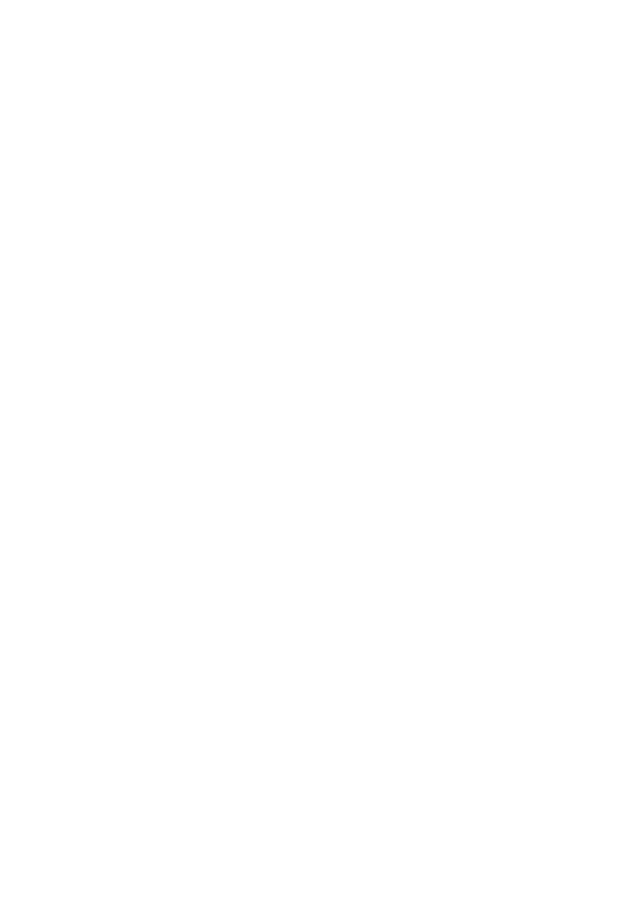
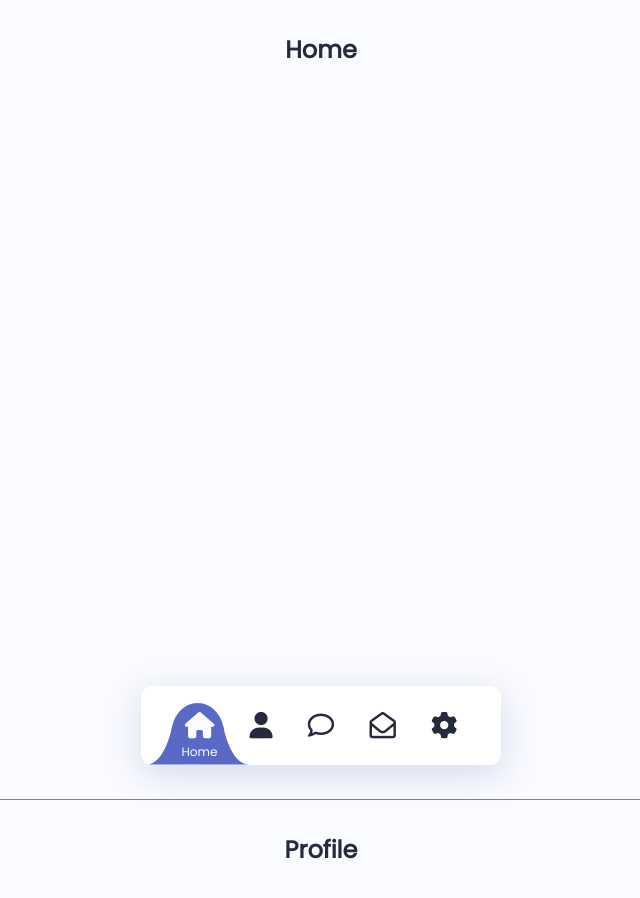
Before and after one commit to DummyKen/liquid-navigation-menu, a plain HTML site: page index.html in a window 1280 px wide. Shown: the top 898 px of the page, without its empty margins (319-959 px from the left). Before the commit the page ends 800 px from the top, so only its background shows below. Drawn offline with Linux system fonts and the light colour scheme.

Commit message:
project finished

```diff
--- a/css/styles.css
+++ b/css/styles.css
@@ -0,0 +1,164 @@
+@import url('https://fonts.googleapis.com/css2?family=Poppins&display=swap');
+
+:root {
+    /*========== Colors ==========*/
+    --first-color: hsl(231, 48%, 56%);
+    --title-color: hsl(231, 24%, 20%);
+    --text-color: hsl(231, 4%, 45%);
+    --body-color: hsl(231, 100%, 99%);
+    --container-color: #fff;
+
+    /*========== Font and typography ==========*/
+    --body-font: 'Poppins', sans-serif;
+    --tiny-font-size: .625rem;
+  }
+
+  @media screen and (min-width: 968px) {
+    :root {
+      --tiny-font-size: .688rem;
+    }
+  }
+
+*{
+    margin: 0;
+    padding: 0;
+    box-sizing: border-box;
+}
+
+html{
+    scroll-behavior: smooth;
+}
+
+body{
+    font-family: var(--body-font);
+    background-color: var(--body-color);
+    color: var(--text-color);
+}
+ul{
+    list-style: none;
+}
+a{
+    text-decoration: none;
+}
+
+/* main container */
+.container{
+    max-width: 968px;
+    margin-left: 1.5rem;
+    margin-right: 1.5rem;
+}
+.container section{
+    height: 100vh;
+    padding: 2rem 0;
+    border-bottom: 0.5px solid grey;
+}
+.container h2{
+    text-align: center;
+    color: var(--title-color);
+}
+
+/* navbar */
+.nav{
+    position: fixed;
+    bottom: 2rem;
+    left: 0;
+    right: 0;
+    width: 328px;
+    height: 72px;
+    background-color: var(--container-color);
+    box-shadow: 0 8px 32px hsla(231, 44%, 45%, .2);
+    margin: 0 auto;
+    padding: 1.5rem .5rem;
+    border-radius: .65rem;
+    overflow: hidden;
+}
+
+.nav__list{
+    display: flex;
+    justify-content: center;
+    column-gap: 2rem;
+}
+
+.nav__link{
+    display: flex;
+    flex-direction: column;
+    align-items: center;
+}
+.nav__link i{
+    font-size: 1.5rem;
+    color: var(--title-color);
+    z-index: 20;
+    transition: .3s;
+}
+
+.nav__name{
+    font-size: var(--tiny-font-size);
+    position: absolute;
+    font-weight: 500;
+    transform: translateY(50px);
+    color: var(--body-color);
+    z-index: 20;
+    transition: .4s;
+    opacity: 0;
+}
+
+.indicator{
+    position: absolute;
+    left: 5px;
+    bottom: 0;
+    fill: var(--first-color);
+    transition: .3s;
+
+}
+
+.active-link i{
+    color: var(--body-color);
+}
+.active-link .nav__name{
+    opacity: 1;
+    transform: translateY(28px);
+}
+
+/* move indicator */
+.nav__link:nth-child(1).active-link ~ .indicator{
+    transform: translateX(calc(56px * 0));
+}
+
+.nav__link:nth-child(2).active-link ~ .indicator{
+    transform: translateX(calc(56px * 1));
+}
+
+.nav__link:nth-child(3).active-link ~ .indicator{
+    transform: translateX(calc(56px * 2));
+}
+
+.nav__link:nth-child(4).active-link ~ .indicator{
+    transform: translateX(calc(56px * 3));
+}
+
+.nav__link:nth-child(5).active-link ~ .indicator{
+    transform: translateX(calc(56px * 4));
+}
+
+/* breakpoints */
+/* for small devices */
+
+@media screen and (max-width: 320px) {
+    .nav{
+        zoom: .8;
+    }
+
+}
+
+/* for large devices */
+@media screen and (min-width: 968px) {
+    .container{
+        margin-left: auto;
+        margin-right: auto;
+    }
+
+    .nav{
+        zoom: 1.1;
+    }
+
+}
--- a/index.html
+++ b/index.html
@@ -5,10 +5,68 @@
     <meta http-equiv="X-UA-Compatible" content="IE=edge">
     <meta name="viewport" content="width=device-width, initial-scale=1.0">
     <link rel="stylesheet" href="./css/styles.css">
+    <script src="https://kit.fontawesome.com/79f806b770.js" crossorigin="anonymous"></script>
     <title>Liquid Menu | Ken</title>
 </head>
 <body>
+    <!-- navbar -->
+    <nav class="nav">
+        <ul class="nav__list">
+            <a href="#home" class="nav__link active-link">
+                <i class="fa-solid fa-house"></i>
+                <span class="nav__name">Home</span>
+            </a>
 
+            <a href="#profile" class="nav__link">
+                <i class="fa-solid fa-user"></i>
+                <span class="nav__name">Profile</span>
+            </a>
+
+            <a href="#message" class="nav__link">
+                <i class="fa-regular fa-comment"></i>
+                <span class="nav__name">Message</span>
+            </a>
+
+            <a href="#mail" class="nav__link">
+                <i class="fa-regular fa-envelope-open"></i>
+                <span class="nav__name">Mail</span>
+            </a>
+
+            <a href="#settings" class="nav__link">
+                <i class="fa-solid fa-gear"></i>
+                <span class="nav__name">Settings</span>
+            </a>
+
+            <svg class="indicator" width="94" height="56" xmlns="http://www.w3.org/2000/svg">
+                <ellipse cx="47" cy="28" rx="24" ry="28"/>
+                <path d="M24 20C24 20 28 55.9999 48 56L0 55.9997C18 55.9998 24 20 24 20Z"/>
+                <path d="M70 20C70 20 66 55.9999 46 56L94 55.9997C76 55.9998 70 20 70 20Z"/>
+            </svg>
+        </ul>
+    </nav>
+
+    <!-- main container -->
+    <main class="container">
+        <section id="home">
+            <h2>Home</h2>
+        </section>
+
+        <section id="profile">
+            <h2>Profile</h2>
+        </section>
+
+        <section id="message">
+            <h2>Message</h2>
+        </section>
+
+        <section id="mail">
+            <h2>Mail</h2>
+        </section>
+
+        <section id="settings">
+            <h2>Settings</h2>
+        </section>
+    </main>
     <script src="./js/main.js"></script>
 </body>
 </html>
--- a/js/main.js
+++ b/js/main.js
@@ -0,0 +1,19 @@
+/*=============== SCROLL SECTIONS ACTIVE LINK ===============*/
+const sections = document.querySelectorAll('section[id]')
+
+function scrollActive(){
+    const scrollY = window.pageYOffset
+
+    sections.forEach(current =>{
+        const sectionHeight = current.offsetHeight,
+              sectionTop = current.offsetTop - 58,
+              sectionId = current.getAttribute('id')
+
+        if(scrollY > sectionTop && scrollY <= sectionTop + sectionHeight){
+            document.querySelector('.nav__list a[href*=' + sectionId + ']').classList.add('active-link')
+        }else{
+            document.querySelector('.nav__list a[href*=' + sectionId + ']').classList.remove('active-link')
+        }
+    })
+}
+window.addEventListener('scroll', scrollActive)
```
